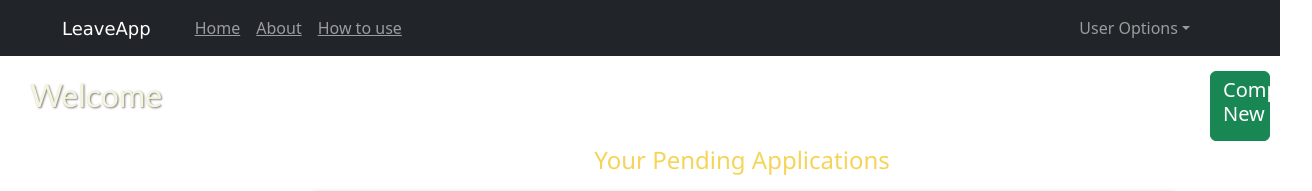
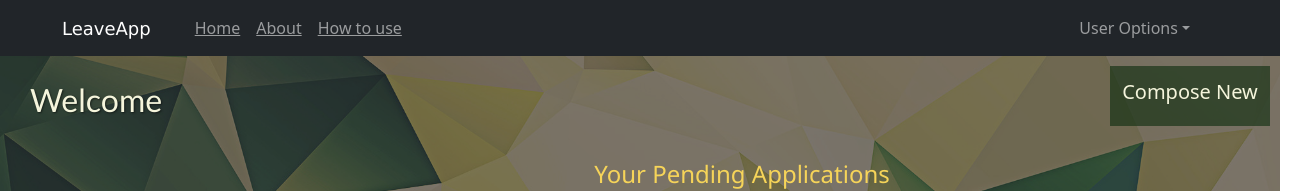
Before and after one commit to Srinkk/LeaveApp_Frontend, a React (Create React App) app: page /student in a window 1280 px wide. Shown: the top 191 px of the page, 1312 px wide, since content can reach past the window. Built offline with nearby package versions, Linux system fonts and the light colour scheme; no server answers.

Commit message:
Update StudentDashboard.js

```diff
--- a/src/Dashboard/StudentDash/StudentDashboard.js
+++ b/src/Dashboard/StudentDash/StudentDashboard.js
@@ -9,7 +9,7 @@ import Table from 'react-bootstrap/Table'
 
 import { useLocation, useNavigate } from 'react-router-dom'
 
-import './style.css'
+// import './style.css'
 
 const StudentDashboard = () => {
 
@@ -25,15 +25,20 @@ const StudentDashboard = () => {
 
 	return (
 		<div>
+
 			<NavBarDashBoard
 				student_id = {student_id}
 				admin_id = ''
 			/>
+			<div  className='dashboard_bg'>
+			<div className='dashboard_overlay' >
+
 			<div className='head'>
 
-				<h3 className='welcome'>Welcome {student_name}</h3>
 
-				<Button variant='success' className='compose' onClick={ () => {navigate('/student/compose', { state: { studentId: student_id, studentName: student_name } }) }}><h5>Compose New</h5></Button>
+				<p className='welcome'>Welcome {student_name}</p>
+
+				<button  className='button' onClick={ () => {navigate('/student/compose', { state: { studentId: student_id, studentName: student_name } }) }}><h5>Compose New</h5></button>
 
 			</div>
 			<div className='container'>
@@ -45,7 +50,7 @@ const StudentDashboard = () => {
 							senderName = {student_name}
 						/>
 					</div>
-          <hr/>
+                   <hr/>
 					<div className='past'>
 						<PastMail
 							senderId = {student_id}
@@ -53,6 +58,8 @@ const StudentDashboard = () => {
        	 			</div>
           		</div>
         	</div>
+			</div>
+			</div>
 		</div>
 	)
 }
```
